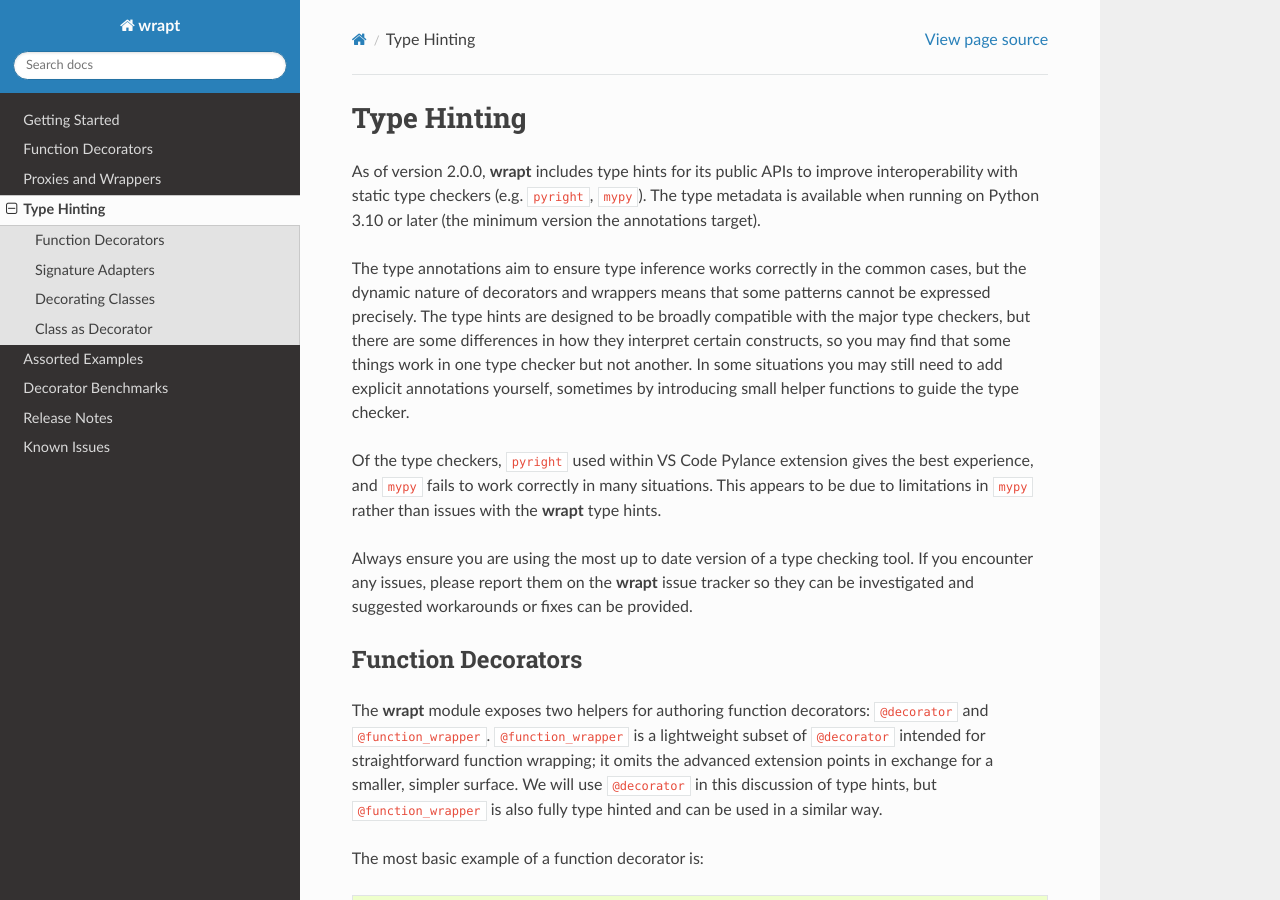
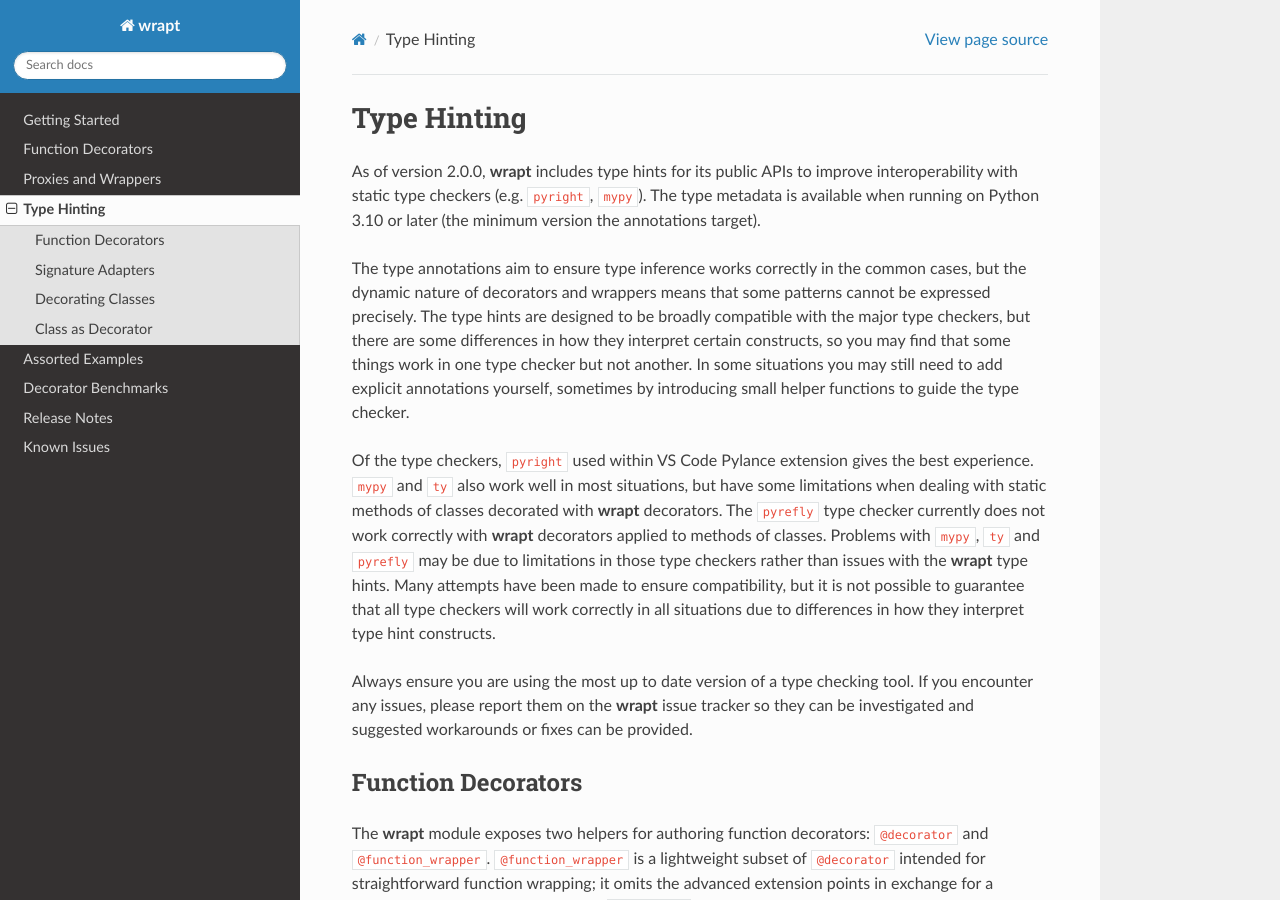
Before and after one commit to GrahamDumpleton/wrapt, a Sphinx documentation site: the page built from docs/typing.rst, in a window 1280 px wide and 900 px high. Built offline with Sphinx 7.4.7 and the Read the Docs theme 3.1.0, drawn with Linux system fonts in a browser that asks for light colours.

Commit message:
Improve type hints so works better with mypy and ty.

```diff
--- a/docs/typing.rst
+++ b/docs/typing.rst
@@ -16,9 +16,15 @@ need to add explicit annotations yourself, sometimes by introducing small
 helper functions to guide the type checker.
 
 Of the type checkers, ``pyright`` used within VS Code Pylance extension gives
-the best experience, and ``mypy`` fails to work correctly in many situations.
-This appears to be due to limitations in ``mypy`` rather than issues with the
-**wrapt** type hints.
+the best experience. ``mypy`` and ``ty`` also work well in most situations, but
+have some limitations when dealing with static methods of classes decorated with
+**wrapt** decorators. The ``pyrefly`` type checker currently does not work
+correctly with **wrapt** decorators applied to methods of classes. Problems with
+``mypy``, ``ty`` and ``pyrefly`` may be due to limitations in those type
+checkers rather than issues with the **wrapt** type hints. Many attempts have
+been made to ensure compatibility, but it is not possible to guarantee that all
+type checkers will work correctly in all situations due to differences in how
+they interpret type hint constructs.
 
 Always ensure you are using the most up to date version of a type checking tool.
 If you encounter any issues, please report them on the **wrapt** issue tracker
```
Also changed, not shown: docs/changes.rst (+9 -0 lines), 16 other files.
